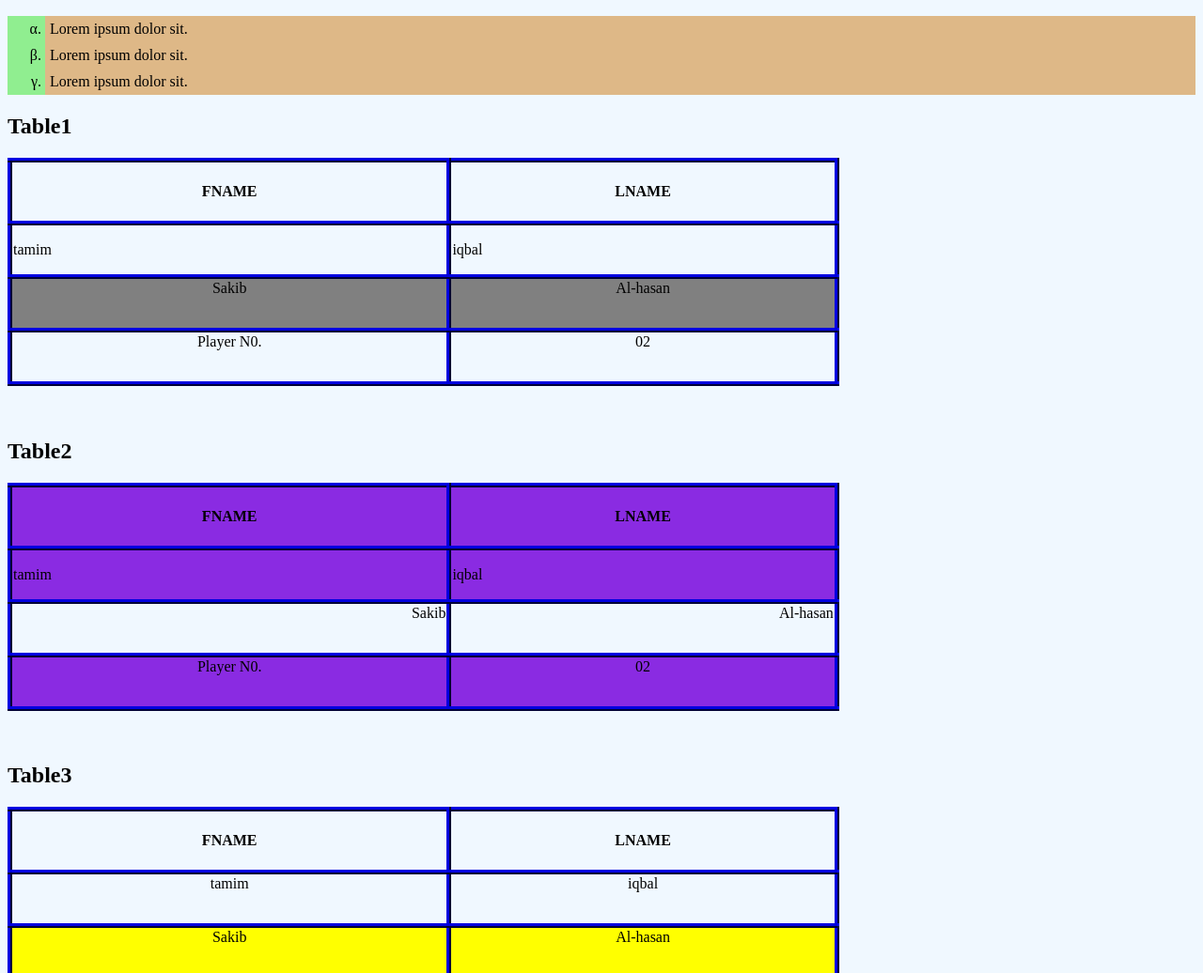
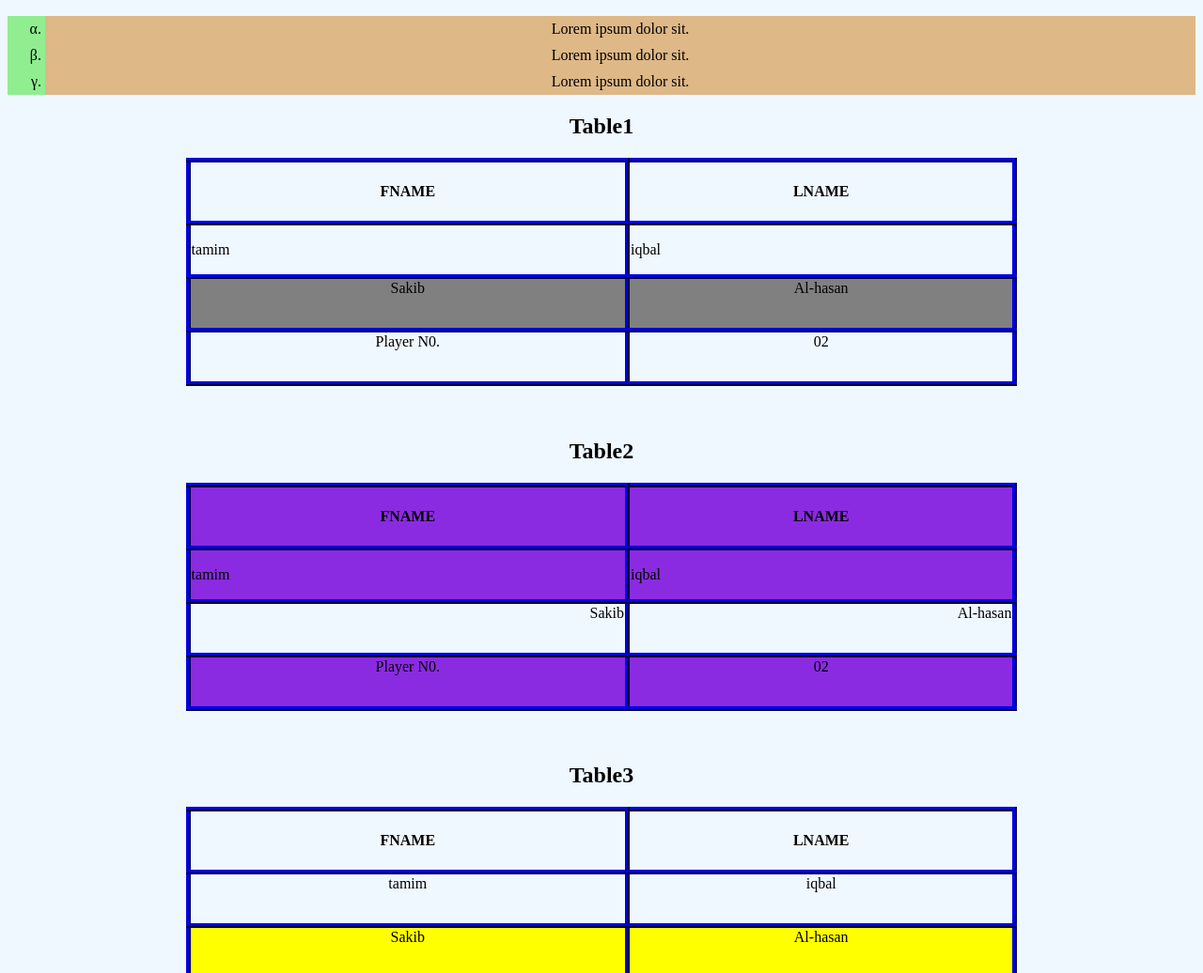
Before and after one commit to Sayma-abdul-kader/WB-PERFORMANCE_14, a plain HTML site: page index.html in a window 1280 px wide. Shown: the part 1764-2800 px from the top of the page at 94% size. Drawn offline with Linux system fonts and the light colour scheme.

Commit message:
Update index.html

```diff
--- a/index.html
+++ b/index.html
@@ -5,7 +5,7 @@
     <title>Performance-14|WB-PERFORMAMCE_14|Sayma-abdul-kader|</title>
     <link rel="stylesheet" href="style.css">
 </head>
-<body>
+<body align="center">
     <h1>Links and Clicks</h1>
     <a href="#">Normal link</a><br>
     <a href="#">Background-Button</a><br>
@@ -43,7 +43,7 @@
            <li>Lorem ipsum dolor sit.</li>
        </ol>
    </div>
-   <div class="tb">
+   <div align="center" class="tb">
         <h2>Table1</h2>
        <table><thead><tr>
        <th>FNAME</th>
@@ -60,7 +60,7 @@
        <td>02</td>
    </tr></tfoot></table></div>
      <br><br>
-      <div class="tbt">
+      <div align="center" class="tbt">
           <h2>Table2</h2>
           <table><thead><tr>
        <th>FNAME</th>
@@ -77,7 +77,7 @@
        <td>02</td>
    </tr></tfoot></table></div>
         <br><br>
-      <div id="tt">
+      <div align="center" id="tt">
           <h2>Table3</h2>
           <table><thead><tr>
        <th>FNAME</th>
```
